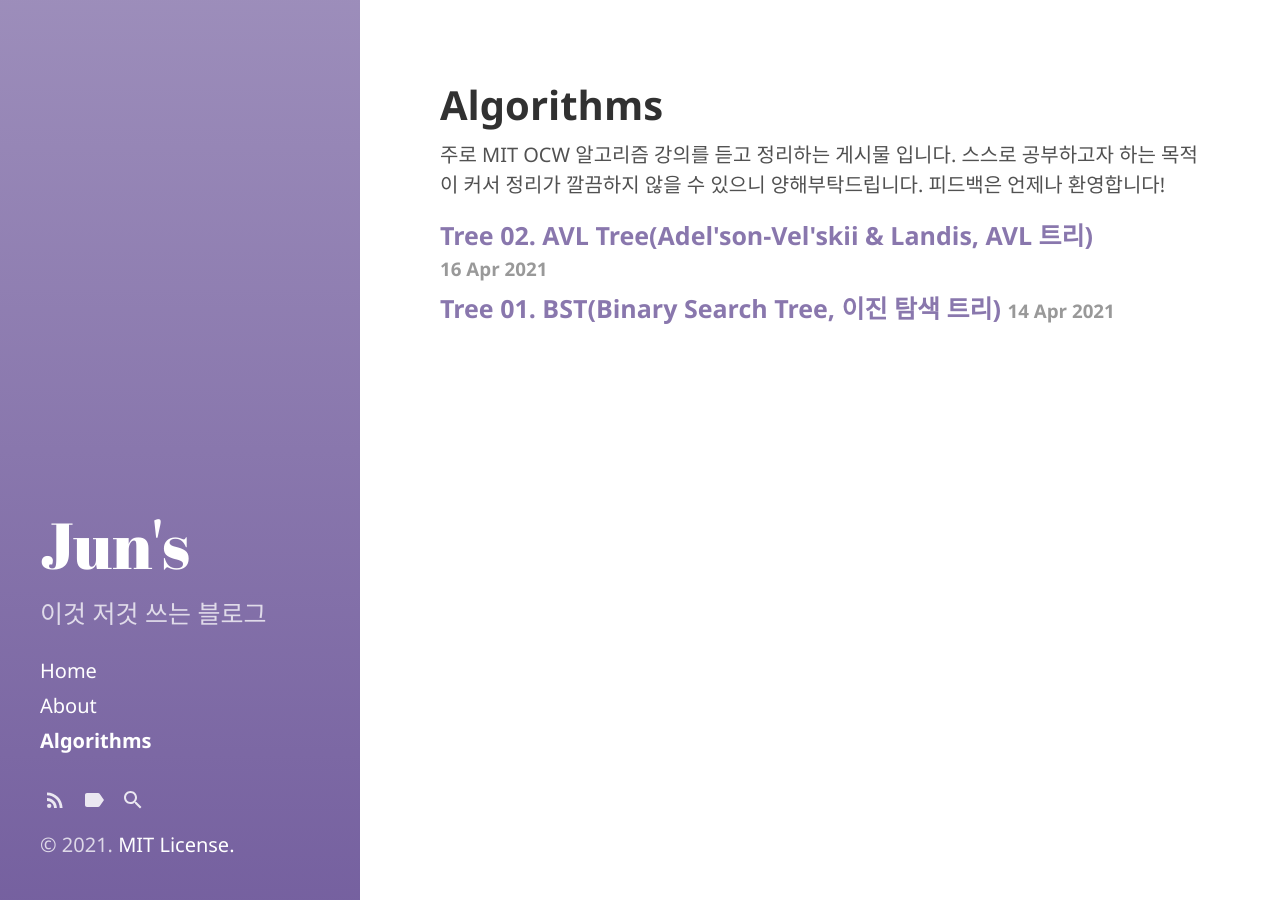
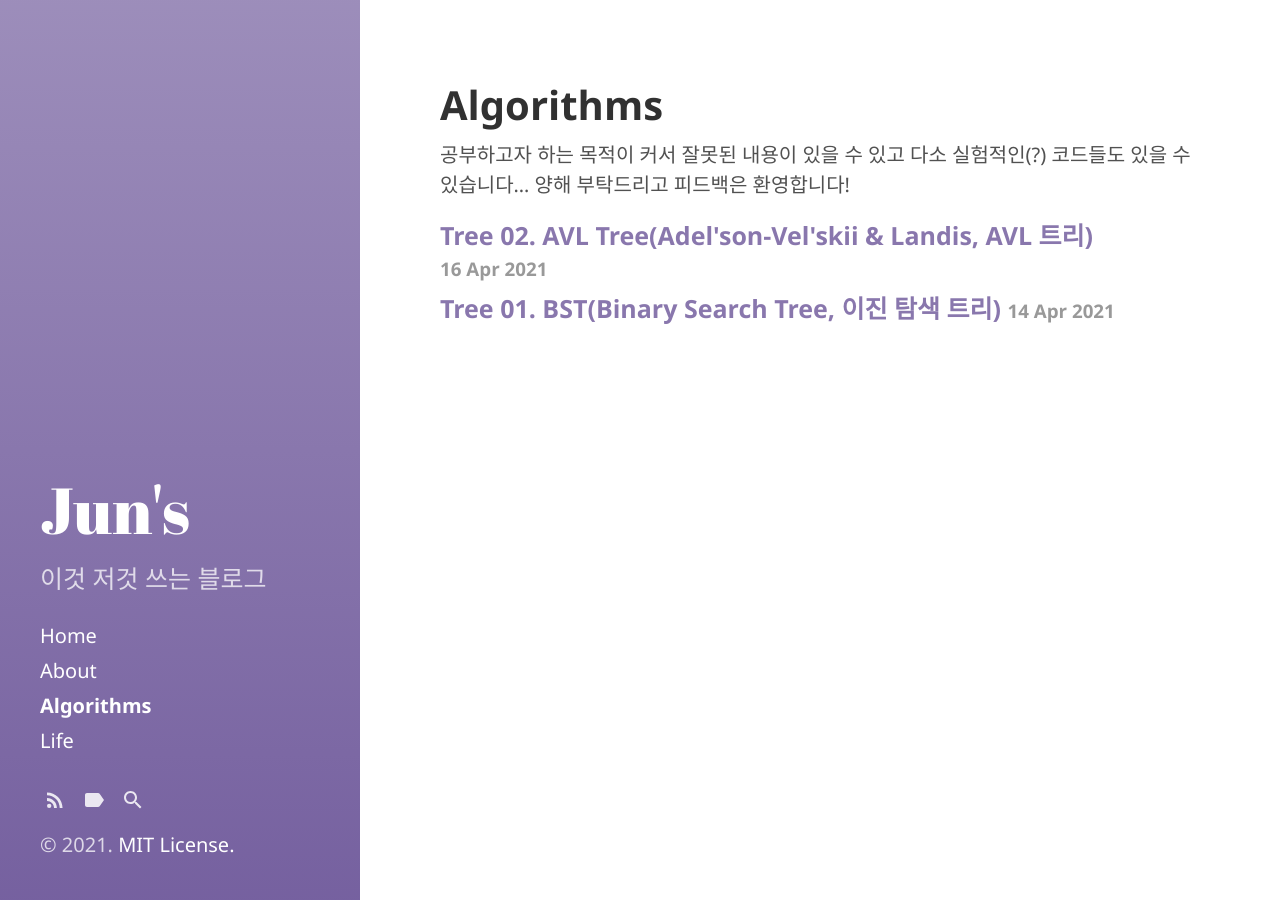
Before and after one commit to yongjulejule/yongjulejule.github.io, a Jekyll site: the page built from category/Algorithms.md, in a window 1280 px wide. Built offline with Jekyll 4.4.1, drawn with Linux system fonts in a browser that asks for light colours.

Commit message:
add Category

```diff
--- a/category/Algorithms.md
+++ b/category/Algorithms.md
@@ -3,4 +3,4 @@ layout: category
 title: Algorithms
 ---
 
-주로 MIT OCW 알고리즘 강의를 듣고 정리하는 게시물 입니다. 스스로 공부하고자 하는 목적이 커서 정리가 깔끔하지 않을 수 있으니 양해부탁드립니다. 피드백은 언제나 환영합니다!
+공부하고자 하는 목적이 커서 잘못된 내용이 있을 수 있고 다소 실험적인(?) 코드들도 있을 수 있습니다... 양해 부탁드리고 피드백은 환영합니다!
```
Also changed, not shown: about.md (+1 -0 lines), category/Life.md (added, +6 -0 lines).
